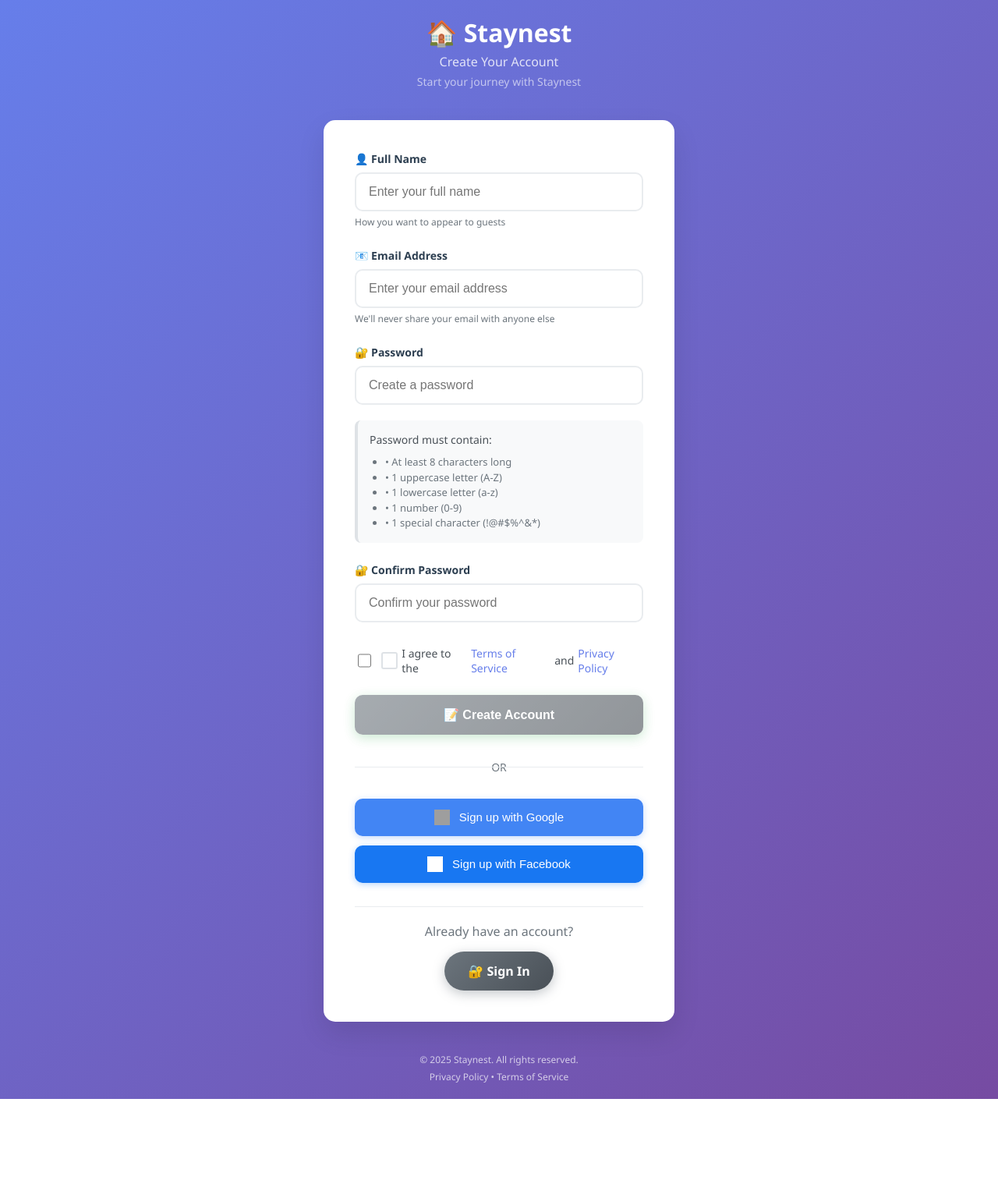
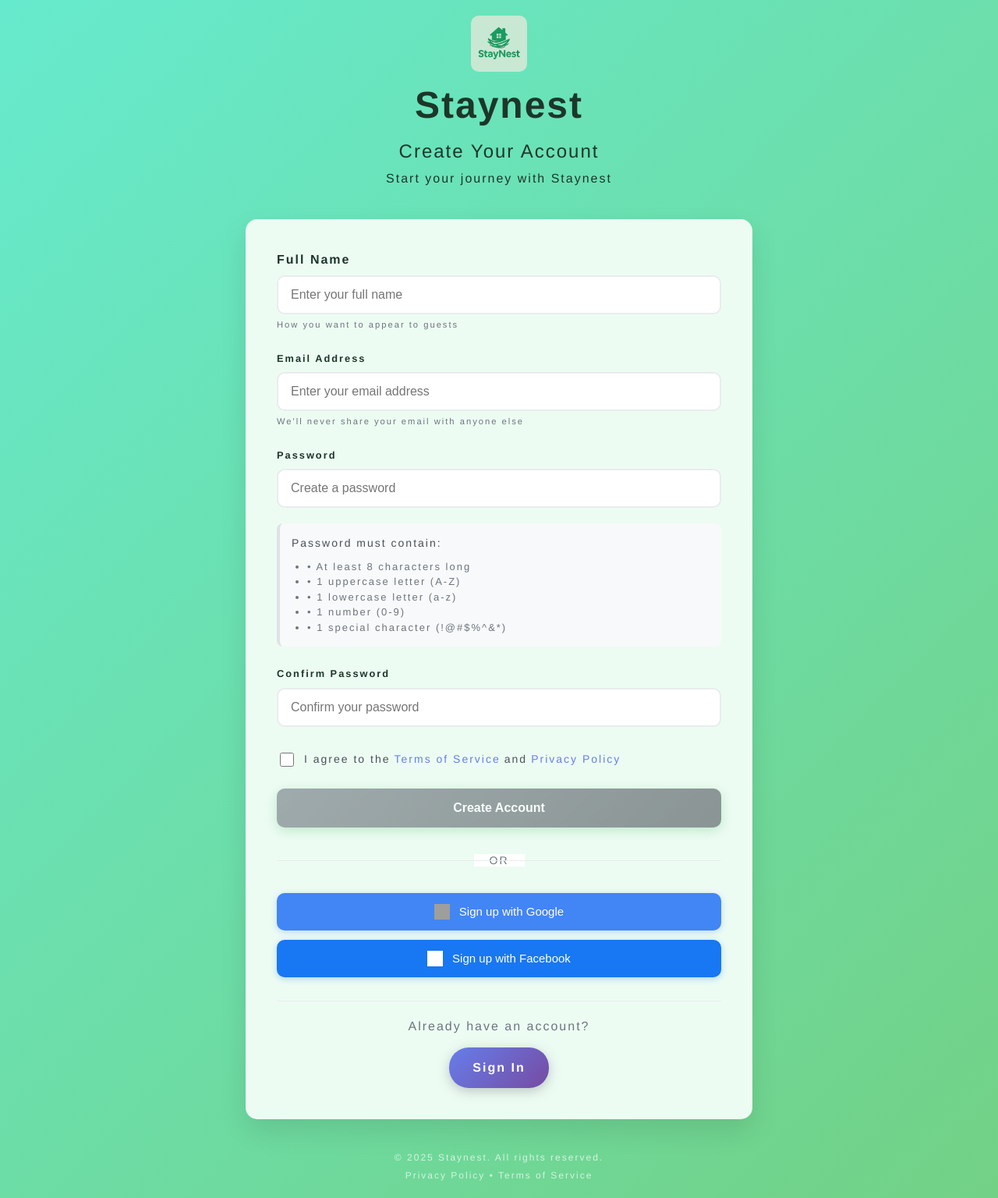
Before and after one commit to Wasikul-Fahim/StayNest, a Django app: page /signup/ in a window 1280 px wide. Shown: the whole page at 78% size. Before the commit the page ends 1409 px from the top, so only its background shows below. Run offline with Django 5.2, Linux system fonts and the light colour scheme; grey boxes are pictures that could not be loaded.

Commit message:
UI Design 0.3 : Authentication Complete.

```diff
--- a/templates/home.html
+++ b/templates/home.html
@@ -13,7 +13,7 @@
         <div class="navContainer">
             <!-- Logo -->
             <div style="display: flex; align-items: center;">
-                <a href="{% url 'home' %}"><img id="logo" src="static/img/Staynest_Logo.png" alt="StayNest"></a>
+                <a href="{% url 'home' %}"><img id="logo" src="/static/img/StayNest_Logo.png" alt="StayNest" ></a>
             </div>
 
             <!-- Authentication Links -->
--- a/templates/signup.html
+++ b/templates/signup.html
@@ -1,21 +1,24 @@
 <!DOCTYPE html>
 <html lang="en">
+{% load static %}
 <head>
     <meta charset="UTF-8">
     <meta name="viewport" content="width=device-width, initial-scale=1.0">
+    <link rel="stylesheet" href="{% static 'css/global.css' %}">
     <title>Staynest - Create Account</title>
 </head>
-<body style="font-family: 'Segoe UI', Tahoma, Geneva, Verdana, sans-serif; margin: 0; padding: 0; background: linear-gradient(135deg, #667eea 0%, #764ba2 100%); min-height: 100vh; display: flex; align-items: center; justify-content: center;">
-    <div style="width: 100%; max-width: 450px; padding: 20px;">
+<body style="margin: 0; padding: 0; background: linear-gradient(135deg, #66eacd 0%, #72d185 100%); min-height: 100vh; display: flex; align-items: center; justify-content: center;">
+    <div style="width: 100%; max-width: 650px; padding: 20px;">
         <!-- Logo Header -->
         <div style="text-align: center; margin-bottom: 40px;">
-            <h1 style="color: white; margin: 0; font-size: 32px; font-weight: bold;">🏠 Staynest</h1>
-            <p style="color: rgba(255,255,255,0.8); margin: 5px 0 0 0; font-size: 16px;">Create Your Account</p>
-            <p style="color: rgba(255,255,255,0.6); margin: 5px 0 0 0; font-size: 14px;">Start your journey with Staynest</p>
+            <a href="{% url 'home' %}"><img id="logo" src="/static/img/StayNest_Logo.png" alt="StayNest" style="background-color: var(--secondary-color); border-radius: 10px;"></a>
+            <h1 style=" margin: 0; font-size: 3rem; font-weight: bold;">Staynest</h1>
+            <p style="margin: 5px 0 0 0; font-size: 1.5rem;">Create Your Account</p>
+            <p style="margin: 5px 0 0 0; font-size: 1rem;">Start your journey with Staynest</p>
         </div>
 
         <!-- Signup Card -->
-        <div style="background: white; padding: 40px; border-radius: 15px; box-shadow: 0 15px 35px rgba(0,0,0,0.1);">
+        <div style="background: var(--bg-color); padding: 40px; border-radius: 15px; box-shadow: 0 15px 35px rgba(0,0,0,0.1);">
             <!-- Error/Success Messages -->
             {% if messages %}
                 {% for message in messages %}
@@ -35,28 +38,28 @@
 
                 <!-- Full Name Field -->
                 <div style="margin-bottom: 25px;">
-                    <label style="display: block; margin-bottom: 8px; color: #2c3e50; font-weight: 600; font-size: 14px;">👤 Full Name</label>
+                    <label style="display: block; margin-bottom: 8px; font-weight: 600; ">Full Name</label>
                     <input type="text" name="full_name" required maxlength="100"
                            style="width: 100%; padding: 14px 16px; border: 2px solid #e9ecef; border-radius: 10px; font-size: 16px; box-sizing: border-box; transition: all 0.3s ease; outline: none;"
                            placeholder="Enter your full name">
                     <div style="height: 2px; background: linear-gradient(135deg, #28a745 0%, #20c997 100%); border-radius: 0 0 10px 10px; margin-top: -2px; transform: scaleX(0); transition: transform 0.3s ease;" class="underline"></div>
-                    <small style="color: #6c757d; font-size: 12px; margin-top: 5px; display: block;">How you want to appear to guests</small>
+                    <small style="color: #6c757d; font-size: 0.7rem; margin-top: 5px; display: block;">How you want to appear to guests</small>
                 </div>
 
                 <!-- Email Field -->
                 <div style="margin-bottom: 25px;">
-                    <label style="display: block; margin-bottom: 8px; color: #2c3e50; font-weight: 600; font-size: 14px;">📧 Email Address</label>
+                    <label style="display: block; margin-bottom: 8px;  font-weight: 600; font-size: 0.8rem;">Email Address</label>
                     <input type="email" name="email" required
                            pattern="[a-z0-9._%+-]+@[a-z0-9.-]+\.[a-z]{2,}$"
                            style="width: 100%; padding: 14px 16px; border: 2px solid #e9ecef; border-radius: 10px; font-size: 16px; box-sizing: border-box; transition: all 0.3s ease; outline: none;"
                            placeholder="Enter your email address">
                     <div style="height: 2px; background: linear-gradient(135deg, #667eea 0%, #764ba2 100%); border-radius: 0 0 10px 10px; margin-top: -2px; transform: scaleX(0); transition: transform 0.3s ease;" class="underline"></div>
-                    <small style="color: #6c757d; font-size: 12px; margin-top: 5px; display: block;">We'll never share your email with anyone else</small>
+                    <small style="color: #6c757d; font-size: 0.7rem; margin-top: 5px; display: block;">We'll never share your email with anyone else</small>
                 </div>
 
                 <!-- Password Field -->
                 <div style="margin-bottom: 20px;">
-                    <label style="display: block; margin-bottom: 8px; color: #2c3e50; font-weight: 600; font-size: 14px;">🔐 Password</label>
+                    <label style="display: block; margin-bottom: 8px; font-weight: 600; font-size: 0.8rem;">Password</label>
                     <input type="password" name="password" id="password" required
                            pattern="(?=.*[a-z])(?=.*[A-Z])(?=.*\d)(?=.*[!@#$%^&*])[A-Za-z\d!@#$%^&*]{8,}"
                            style="width: 100%; padding: 14px 16px; border: 2px solid #e9ecef; border-radius: 10px; font-size: 16px; box-sizing: border-box; transition: all 0.3s ease; outline: none;"
@@ -78,7 +81,7 @@
 
                 <!-- Confirm Password Field -->
                 <div style="margin-bottom: 30px;">
-                    <label style="display: block; margin-bottom: 8px; color: #2c3e50; font-weight: 600; font-size: 14px;">🔐 Confirm Password</label>
+                    <label style="display: block; margin-bottom: 8px; font-weight: 600; font-size: 0.8rem;">Confirm Password</label>
                     <input type="password" name="confirm_password" id="confirm_password" required
                            style="width: 100%; padding: 14px 16px; border: 2px solid #e9ecef; border-radius: 10px; font-size: 16px; box-sizing: border-box; transition: all 0.3s ease; outline: none;"
                            placeholder="Confirm your password">
@@ -90,15 +93,14 @@
                 <div style="margin-bottom: 25px; display: flex; align-items: center; gap: 10px;">
                     <input type="checkbox" id="terms" required style="width: 18px; height: 18px; accent-color: #667eea;">
                     <label for="terms" style="margin: 0; color: #495057; font-size: 14px; cursor: pointer; display: flex; align-items: center; gap: 5px;">
-                        <span style="display: inline-block; width: 18px; height: 18px; border: 2px solid #dee2e6; border-radius: 3px; background: white;"></span>
                         I agree to the <a href="#" style="color: #667eea; text-decoration: none;">Terms of Service</a> and <a href="#" style="color: #667eea; text-decoration: none;">Privacy Policy</a>
                     </label>
                 </div>
 
                 <!-- Create Account Button -->
                 <button type="submit" id="createBtn" disabled
-                        style="width: 100%; background: linear-gradient(135deg, #28a745 0%, #20c997 100%); color: white; padding: 16px; border: none; border-radius: 10px; font-size: 16px; font-weight: bold; cursor: not-allowed; transition: all 0.3s ease; box-shadow: 0 4px 15px rgba(40, 167, 69, 0.4); opacity: 0.6;">
-                    📝 Create Account
+                        style="width: 100%; background: var(--primary-color); color: white; padding: 16px; border: none; border-radius: 10px; font-size: 16px; font-weight: bold; cursor: not-allowed; transition: all 0.3s ease; box-shadow: 0 4px 15px rgba(40, 167, 69, 0.4); opacity: 0.6;">
+                    Create Account
                 </button>
             </form>
 
@@ -120,8 +122,8 @@
             <!-- Login Link -->
             <div style="text-align: center; padding-top: 20px; border-top: 1px solid #e9ecef;">
                 <p style="margin: 0 0 15px 0; color: #6c757d;">Already have an account?</p>
-                <a href="{% url 'login' %}" style="background: linear-gradient(135deg, #6c757d 0%, #495057 100%); color: white; padding: 14px 30px; text-decoration: none; border-radius: 25px; font-weight: bold; font-size: 16px; display: inline-block; box-shadow: 0 4px 15px rgba(108, 117, 125, 0.4); transition: all 0.3s ease;">
-                    🔐 Sign In
+                <a href="{% url 'login' %}" style="background: linear-gradient(135deg, #667eea 0%, #764ba2 100%); color: white; padding: 14px 30px; text-decoration: none; border-radius: 25px; font-weight: bold; font-size: 1rem; display: inline-block; box-shadow: 0 4px 15px rgba(108, 117, 125, 0.4); transition: all 0.3s ease;">
+                    Sign In
                 </a>
             </div>
         </div>
```
Also changed, not shown: templates/login.html (+16 -13 lines), db.sqlite3.
